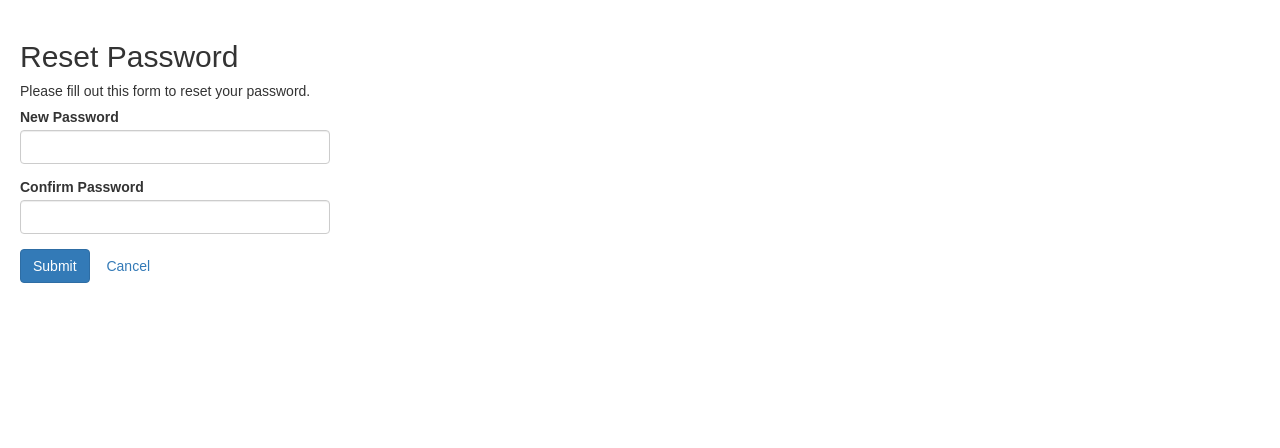
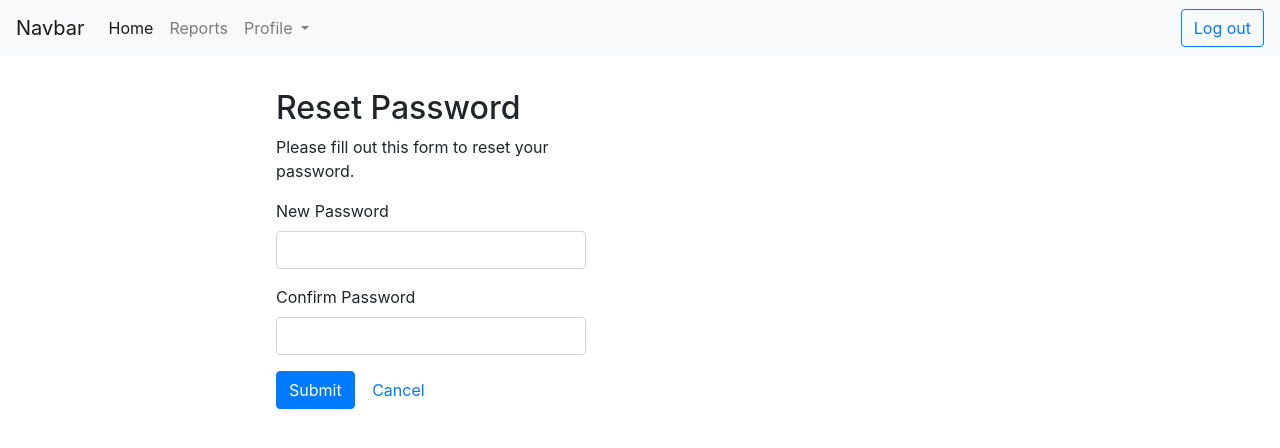
Before and after one commit to paulouskunda/pupil_progress_system, a PHP site: page /admin/changepassword.php in a window 1280 px wide. Shown: the top 448 px of the page. Run offline with PHP 8.4, Linux system fonts and the light colour scheme; the visitor is signed in with stand-in values (Sample User, id 1).

Commit message:
Fixed navigation bar

```diff
--- a/admin/addPupil.php
+++ b/admin/addPupil.php
@@ -94,15 +94,15 @@ if(isset($_POST['submit'])){
 <head>
     <meta charset="UTF-8">
     <title>Add Pupil</title>
-    <link rel="stylesheet" href="https://maxcdn.bootstrapcdn.com/bootstrap/3.3.7/css/bootstrap.css">
+    <!-- <link rel="stylesheet" href="https://maxcdn.bootstrapcdn.com/bootstrap/3.3.7/css/bootstrap.css"> -->
     <style type="text/css">
         body{ font: 14px sans-serif; }
         .wrapper{ width: 750px; padding: 20px; margin-left: 20%; margin-top:10% }
     </style>
 </head>
 <body>
-<?php
-        require_once '../includes/navbar_header.php';
+		<?php
+        	require_once '../includes/navbar_header.php';
         ?>
 
     <div class="container">
--- a/admin/addTeacher.php
+++ b/admin/addTeacher.php
@@ -54,15 +54,15 @@ if(isset($_POST['submit'])){
 <head>
     <meta charset="UTF-8">
     <title>Add Teacher</title>
-    <link rel="stylesheet" href="https://maxcdn.bootstrapcdn.com/bootstrap/3.3.7/css/bootstrap.css">
+    <!-- <link rel="stylesheet" href="https://maxcdn.bootstrapcdn.com/bootstrap/3.3.7/css/bootstrap.css"> -->
     <style type="text/css">
         body{ font: 14px sans-serif; }
         .wrapper{ width: 750px; padding: 20px; margin-left: 20%; margin-top:10% }
     </style>
 </head>
 <body>
-<?php
-        require_once '../includes/navbar_header.php';
+		<?php
+       		 require_once '../includes/navbar_header.php';
         ?>
 
     <div class="container">
--- a/admin/changepassword.php
+++ b/admin/changepassword.php
@@ -40,7 +40,7 @@ if($_SERVER["REQUEST_METHOD"] == "POST"){
     // Check input errors before updating the database
     if(empty($new_password_err) && empty($confirm_password_err)){
         // Prepare an update statement
-        $sql = "UPDATE users SET password = ? WHERE id = ?";
+        $sql = "UPDATE admin SET password = ? WHERE adminID = ?";
 
         if($stmt = $mysqli->prepare($sql)){
             // Bind variables to the prepared statement as parameters
@@ -48,7 +48,7 @@ if($_SERVER["REQUEST_METHOD"] == "POST"){
 
             // Set parameters
             $param_password = password_hash($new_password, PASSWORD_DEFAULT);
-            $param_id = $_SESSION["id"];
+            $param_id = $_SESSION["adminid"];
 
             // Attempt to execute the prepared statement
             if($stmt->execute()){
@@ -75,13 +75,16 @@ if($_SERVER["REQUEST_METHOD"] == "POST"){
 <head>
     <meta charset="UTF-8">
     <title>Reset Password</title>
-    <link rel="stylesheet" href="https://maxcdn.bootstrapcdn.com/bootstrap/3.3.7/css/bootstrap.css">
+    <!-- <link rel="stylesheet" href="https://maxcdn.bootstrapcdn.com/bootstrap/3.3.7/css/bootstrap.css"> -->
     <style type="text/css">
         body{ font: 14px sans-serif; }
-        .wrapper{ width: 350px; padding: 20px; }
+        .wrapper{ width: 350px; padding: 20px; margin-left: 20%; margin-top: 1%;}
     </style>
 </head>
 <body>
+<?php
+       		 require_once '../includes/navbar_header.php';
+        ?>
     <div class="wrapper">
         <h2>Reset Password</h2>
         <p>Please fill out this form to reset your password.</p>
--- a/admin/reports.php
+++ b/admin/reports.php
@@ -16,7 +16,7 @@ if(!isset($_SESSION["loggedin"]) || $_SESSION["loggedin"] !== true){
     <meta charset="UTF-8">
     <title>Dashboard</title>
     <script src="https://code.jquery.com/jquery-3.3.1.js"></script>
-    <link rel="stylesheet" href="https://maxcdn.bootstrapcdn.com/bootstrap/3.3.7/css/bootstrap.css">
+    <!-- <link rel="stylesheet" href="https://maxcdn.bootstrapcdn.com/bootstrap/3.3.7/css/bootstrap.css"> -->
     <link rel="stylesheet" href="https://cdn.datatables.net/1.10.20/css/jquery.dataTables.min.css">
     <!-- <script src="https://ajax.googleapis.com/ajax/libs/jquery/1.12.4/jquery.min.js"></script> -->
     <script src="https://maxcdn.bootstrapcdn.com/bootstrap/3.3.7/js/bootstrap.js"></script>
--- a/includes/navbar_header.php
+++ b/includes/navbar_header.php
@@ -1,23 +1,34 @@
+
 <!-- Bootstrap 4 CSS -->
 <link rel="stylesheet" href="https://maxcdn.bootstrapcdn.com/bootstrap/4.0.0/css/bootstrap.min.css" integrity="sha384-Gn5384xqQ1aoWXA+058RXPxPg6fy4IWvTNh0E263XmFcJlSAwiGgFAW/dAiS6JXm" crossorigin="anonymous">
 
+
 <nav class="navbar navbar-expand-lg navbar-light bg-light">
-  <a class="navbar-brand" href="#">Navbar</a>
+  <a class="navbar-brand" href="index.php">Navbar</a>
   <button class="navbar-toggler" type="button" data-toggle="collapse" data-target="#navbarSupportedContent" aria-controls="navbarSupportedContent" aria-expanded="false" aria-label="Toggle navigation">
     <span class="navbar-toggler-icon"></span>
   </button>
 
   <div class="collapse navbar-collapse" id="navbarSupportedContent">
     <ul class="navbar-nav mr-auto">
+
+                                        <!-- Admin menu -->
+                            <?php
+                                /**
+                                * if user is an admin show them this navbar.
+                                **/
+                                if(isset($_SESSION['adminid']))
+                                    {
+                             ?>
       <li class="nav-item active">
-        <a class="nav-link" href="#">Home <span class="sr-only">(current)</span></a>
+        <a class="nav-link" href="index.php">Home <span class="sr-only">(current)</span></a>
       </li>
       <li class="nav-item">
-        <a class="nav-link" href="#">Link</a>
+        <a class="nav-link" href="Reports.php">Reports</a>
       </li>
       <li class="nav-item dropdown">
         <a class="nav-link dropdown-toggle" href="#" id="navbarDropdown" role="button" data-toggle="dropdown" aria-haspopup="true" aria-expanded="false">
-          Dropdown
+          Profile
         </a>
         <div class="dropdown-menu" aria-labelledby="navbarDropdown">
           <a class="dropdown-item" href="changepassword.php">Change password</a>
@@ -35,4 +46,42 @@
     </form>
 
   </div>
+
+  <!-- End admin Menu -->
+  <?php } ?>
+
+        <!--Teacher Menu-->
+        <?php
+                              /**
+                                * if user is a techer show them this navbar.
+                                **/
+                            if(isset($_SESSION['teacherid']))
+                               {
+                                   ?>
+
+      <li class="nav-item active">
+        <a class="nav-link" href="view.php">Home <span class="sr-only">(current)</span></a>
+      </li>
+      <li class="nav-item dropdown">
+        <a class="nav-link dropdown-toggle" href="#" id="navbarDropdown" role="button" data-toggle="dropdown" aria-haspopup="true" aria-expanded="false">
+          Profile
+        </a>
+        <div class="dropdown-menu" aria-labelledby="navbarDropdown">
+          <a class="dropdown-item" href="changepassword.php">Change password</a>
+          <div class="dropdown-divider"></div>
+          <!-- <a class="dropdown-item" href="#">Another action</a>
+          <div class="dropdown-divider"></div>
+          <a class="dropdown-item" href="#">Something else here</a> -->
+        </div>
+      </li>
+
+    </ul>
+    <form class="form-inline my-2 my-lg-0" action="../includes/logout.php">
+      <!-- <input class="form-control mr-sm-2" type="search" placeholder="Search" aria-label="Search"> -->
+      <button class="btn btn-outline-primary my-2 my-sm-0" type="submit">Log out </button>
+    </form>
+
+  </div>
+                                <!-- end teacher memu -->
+                               <?php } ?>
 </nav>
--- a/teacher/move.php
+++ b/teacher/move.php
@@ -18,7 +18,7 @@
     <meta charset="UTF-8">
     <title>Dashboard</title>
     <script src="https://code.jquery.com/jquery-3.3.1.js"></script>
-    <link rel="stylesheet" href="https://maxcdn.bootstrapcdn.com/bootstrap/3.3.7/css/bootstrap.css">
+    <!-- <link rel="stylesheet" href="https://maxcdn.bootstrapcdn.com/bootstrap/3.3.7/css/bootstrap.css"> -->
     <link rel="stylesheet" href="https://cdn.datatables.net/1.10.20/css/jquery.dataTables.min.css">
     <!-- <script src="https://ajax.googleapis.com/ajax/libs/jquery/1.12.4/jquery.min.js"></script> -->
     <script src="https://maxcdn.bootstrapcdn.com/bootstrap/3.3.7/js/bootstrap.js"></script>
```
Also changed, not shown: admin/index.php (+3 -6 lines), index.php (+9 -8 lines), teacher/changepassword.php (+8 -4 lines), teacher/view.php (+12 -1 lines).
